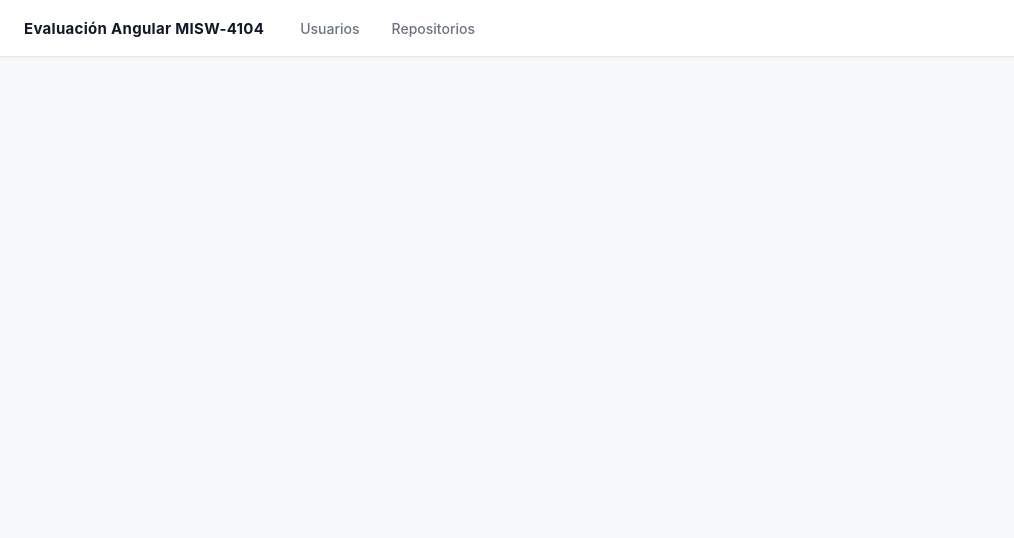
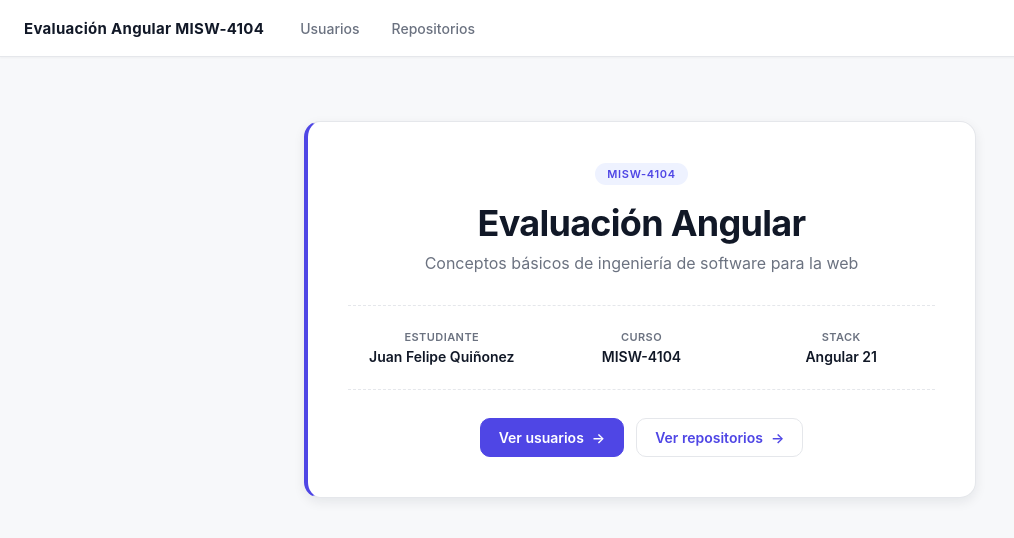
Before and after one commit to juanfelipe99/eval-angular-misw-4104, an Angular app: page / in a window 1280 px wide. Shown: the top 538 px of the page, without its empty margins (0-1014 px from the left). Built offline with nearby package versions, Linux system fonts and the light colour scheme.

Commit message:
agregando home para presentar la evaluación

```diff
--- a/src/app/app.routes.ts
+++ b/src/app/app.routes.ts
@@ -1,8 +1,10 @@
 import { Routes } from '@angular/router';
+import { Home } from './home/home';
 import { UsuarioList } from './usuarios/usuario-list/usuario-list';
 import { RepositorioList } from './repositorios/repositorio-list/repositorio-list';
 
 export const routes: Routes = [
+  { path: '', component: Home, pathMatch: 'full' },
   { path: 'usuarios', component: UsuarioList },
   { path: 'repositorios', component: RepositorioList },
 ];
--- /dev/null
+++ b/src/app/home/home.css
@@ -0,0 +1,163 @@
+:host {
+    --card-bg: #ffffff;
+    --card-border: #e5e7eb;
+    --text-primary: #111827;
+    --text-secondary: #6b7280;
+    --accent: #4f46e5;
+    --accent-soft: #eef2ff;
+    --shadow-md: 0 4px 12px rgba(15, 23, 42, 0.08);
+    --radius: 16px;
+
+    display: block;
+    max-width: 720px;
+    margin: 0 auto;
+    padding: 64px 24px;
+}
+
+.home {
+    position: relative;
+    background: var(--card-bg);
+    border: 1px solid var(--card-border);
+    border-left: 4px solid var(--accent);
+    border-radius: var(--radius);
+    padding: 40px;
+    box-shadow: var(--shadow-md);
+    text-align: center;
+}
+
+.home-eyebrow {
+    display: inline-block;
+    padding: 4px 12px;
+    font-size: 11px;
+    font-weight: 600;
+    letter-spacing: 0.06em;
+    text-transform: uppercase;
+    color: var(--accent);
+    background: var(--accent-soft);
+    border-radius: 999px;
+    margin-bottom: 16px;
+}
+
+.home-title {
+    margin: 0;
+    font-size: 36px;
+    font-weight: 700;
+    letter-spacing: -0.02em;
+    color: var(--text-primary);
+}
+
+.home-subtitle {
+    margin: 8px 0 0;
+    font-size: 16px;
+    color: var(--text-secondary);
+}
+
+.home-meta {
+    display: grid;
+    grid-template-columns: repeat(3, minmax(0, 1fr));
+    gap: 12px;
+    margin: 32px 0 0;
+    padding: 24px 0;
+    border-top: 1px dashed var(--card-border);
+    border-bottom: 1px dashed var(--card-border);
+}
+
+.home-meta-item {
+    display: flex;
+    flex-direction: column;
+    gap: 4px;
+    min-width: 0;
+}
+
+.home-meta-item dt {
+    margin: 0;
+    font-size: 11px;
+    font-weight: 600;
+    letter-spacing: 0.04em;
+    text-transform: uppercase;
+    color: var(--text-secondary);
+}
+
+.home-meta-item dd {
+    margin: 0;
+    font-size: 14px;
+    font-weight: 600;
+    color: var(--text-primary);
+    word-break: break-word;
+}
+
+.home-actions {
+    display: flex;
+    gap: 12px;
+    justify-content: center;
+    flex-wrap: wrap;
+    margin-top: 28px;
+}
+
+.home-action {
+    display: inline-flex;
+    align-items: center;
+    gap: 8px;
+    padding: 10px 18px;
+    border-radius: 10px;
+    font-size: 14px;
+    font-weight: 600;
+    text-decoration: none;
+    background: var(--accent);
+    color: #ffffff;
+    border: 1px solid var(--accent);
+    transition: transform 160ms ease, box-shadow 160ms ease,
+        background-color 160ms ease, color 160ms ease;
+}
+
+.home-action:hover {
+    transform: translateY(-1px);
+    box-shadow: 0 6px 16px rgba(79, 70, 229, 0.25);
+}
+
+.home-action-secondary {
+    background: var(--card-bg);
+    color: var(--accent);
+    border-color: var(--card-border);
+}
+
+.home-action-secondary:hover {
+    border-color: var(--accent);
+    background: var(--accent-soft);
+    box-shadow: 0 4px 12px rgba(15, 23, 42, 0.06);
+}
+
+.home-action-arrow {
+    transition: transform 160ms ease;
+}
+
+.home-action:hover .home-action-arrow {
+    transform: translateX(2px);
+}
+
+@media (max-width: 560px) {
+    :host {
+        padding: 32px 16px;
+    }
+
+    .home {
+        padding: 28px;
+    }
+
+    .home-title {
+        font-size: 28px;
+    }
+
+    .home-meta {
+        grid-template-columns: 1fr;
+        gap: 16px;
+    }
+
+    .home-actions {
+        flex-direction: column;
+    }
+
+    .home-action {
+        justify-content: center;
+    }
+}
--- /dev/null
+++ b/src/app/home/home.html
@@ -0,0 +1,31 @@
+<section class="home">
+    <span class="home-eyebrow">MISW-4104</span>
+    <h1 class="home-title">Evaluación Angular</h1>
+    <p class="home-subtitle">Conceptos básicos de ingeniería de software para la web</p>
+
+    <dl class="home-meta">
+        <div class="home-meta-item">
+            <dt>Estudiante</dt>
+            <dd>Juan Felipe Quiñonez</dd>
+        </div>
+        <div class="home-meta-item">
+            <dt>Curso</dt>
+            <dd>MISW-4104</dd>
+        </div>
+        <div class="home-meta-item">
+            <dt>Stack</dt>
+            <dd>Angular 21</dd>
+        </div>
+    </dl>
+
+    <div class="home-actions">
+        <a class="home-action" routerLink="/usuarios">
+            Ver usuarios
+            <span class="home-action-arrow" aria-hidden="true">→</span>
+        </a>
+        <a class="home-action home-action-secondary" routerLink="/repositorios">
+            Ver repositorios
+            <span class="home-action-arrow" aria-hidden="true">→</span>
+        </a>
+    </div>
+</section>
```
Also changed, not shown: src/app/home/home.ts (added, +11 -0 lines).
